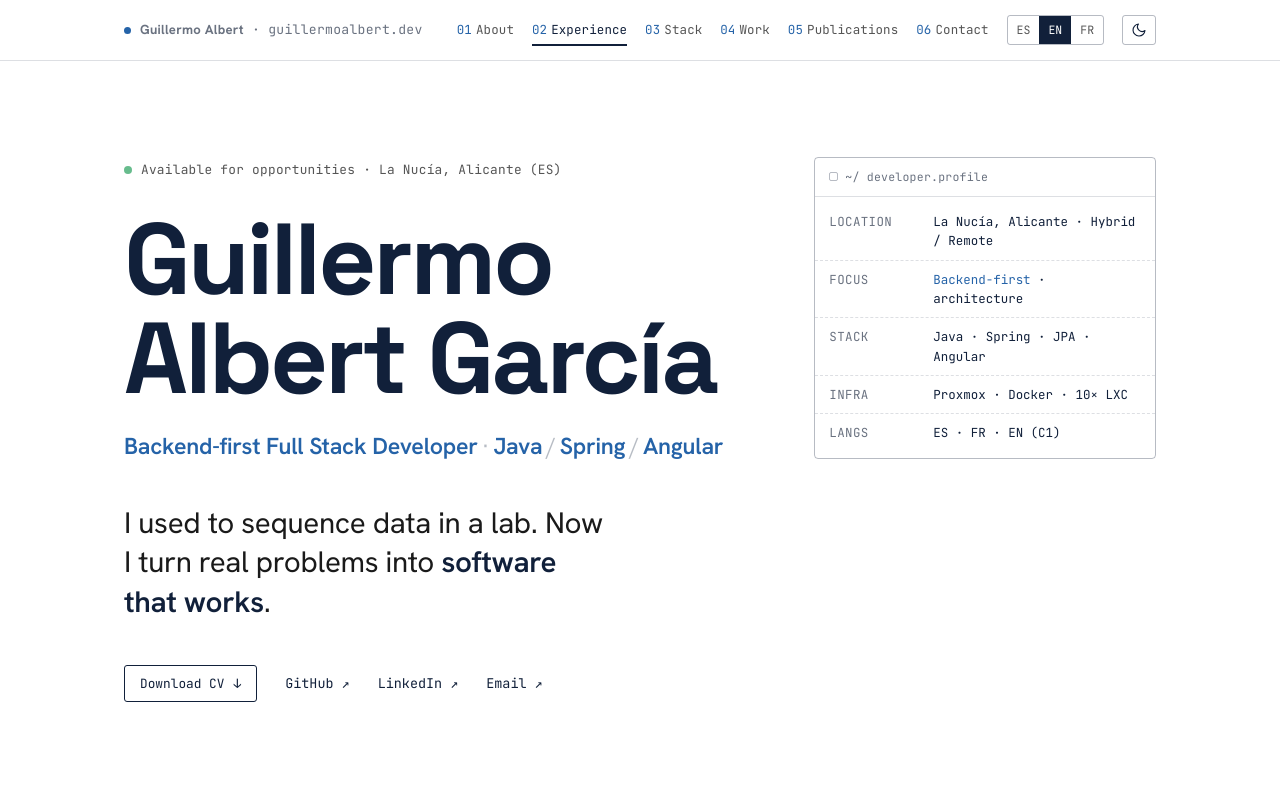
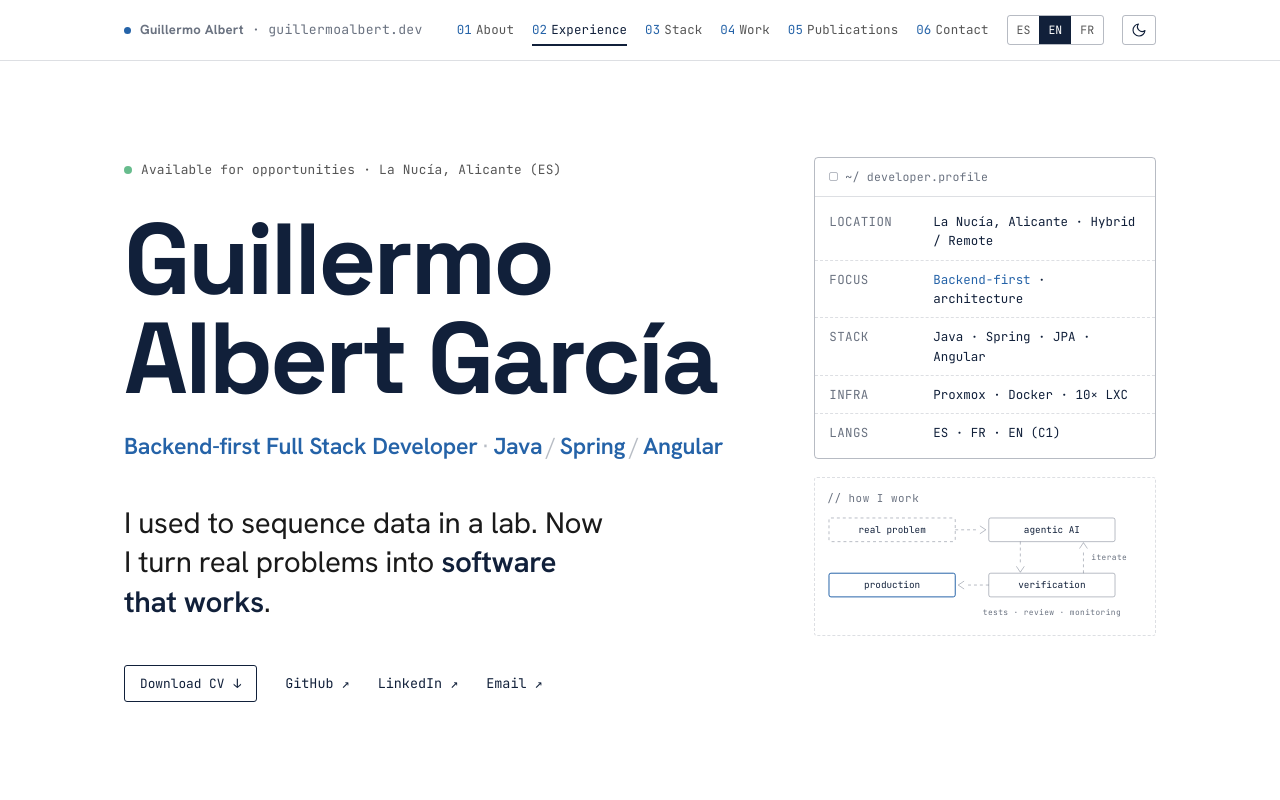
Before and after one commit to GuillermoAlbert/portfolio, a Next.js app: page /en in a window 1280 px wide. Shown: the top 800 px of the page. Built offline with nearby package versions, Linux system fonts and the light colour scheme; no server answers.

Commit message:
hero: diagrama 'como trabajo' bajo la tarjeta spec para equilibrar la columna derecha

```diff
--- a/app/globals.css
+++ b/app/globals.css
@@ -319,11 +319,16 @@ a { color: inherit; text-decoration: none; }
 .linkmono .arr { transition: transform 0.22s ease; }
 .linkmono:hover .arr { transform: translate(2px, -2px); }
 
-/* hero spec sheet */
+/* hero side column: spec sheet + method sketch */
+.hero__side {
+  display: flex; flex-direction: column; gap: 18px;
+  align-self: start;
+}
+.hero__side .card__diagram { margin-top: 0; }
+
 .spec {
   border: 1px solid var(--line-strong);
   border-radius: 4px;
-  align-self: start;
 }
 .spec__bar {
   display: flex; align-items: center; gap: 7px;
--- a/components/Hero.tsx
+++ b/components/Hero.tsx
@@ -1,6 +1,7 @@
 "use client";
 import { useEffect, useRef } from "react";
 import { T, cvFile, contactEmail, type Locale } from "@/lib/i18n";
+import { MethodDiagram } from "@/components/ProjectDiagrams";
 
 export default function Hero({ locale = "es" }: { locale?: Locale }) {
   const nameRef = useRef<HTMLHeadingElement>(null);
@@ -139,8 +140,9 @@ export default function Hero({ locale = "es" }: { locale?: Locale }) {
           </div>
         </div>
 
-        <aside className="spec reveal" data-d="3" aria-label="Resumen">
-          <div className="spec__bar">
+        <div className="hero__side reveal" data-d="3">
+          <aside className="spec" aria-label="Resumen">
+            <div className="spec__bar">
             <span className="b" aria-hidden="true"></span>
             <span>~/ developer.profile</span>
           </div>
@@ -178,7 +180,9 @@ export default function Hero({ locale = "es" }: { locale?: Locale }) {
               <span className="spec__v">ES · FR · EN (C1)</span>
             </div>
           </div>
-        </aside>
+          </aside>
+          <MethodDiagram locale={locale} />
+        </div>
       </div>
     </section>
   );
--- a/components/ProjectDiagrams.tsx
+++ b/components/ProjectDiagrams.tsx
@@ -50,6 +50,59 @@ export function MamsDiagram({ locale = "es" }: { locale?: Locale }) {
   );
 }
 
+// Working-method sketch for the hero's side column: the AI-assisted loop where
+// verification gates everything. Same visual language as the project sketches.
+export function MethodDiagram({ locale = "es" }: { locale?: Locale }) {
+  return (
+    <figure className="card__diagram" aria-hidden="true">
+      <T
+        locale={locale}
+        className="card__diagram-k mono"
+        es="// cómo trabajo"
+        en="// how I work"
+        fr="// ma méthode"
+      />
+      <svg viewBox="0 0 320 112" strokeWidth="1">
+        {/* row 1: input → agent */}
+        <rect className="diag-box diag-box--dashed" x="2" y="2" width="128" height="24" rx="2" />
+        <T locale={locale} as="text" className="diag-label" x="66" y="17"
+           es="problema real" en="real problem" fr="problème réel" />
+
+        <line className="diag-wire" x1="130" y1="14" x2="154" y2="14" />
+        <path className="diag-head" d="M155 10 l6 4 -6 4" />
+
+        <rect className="diag-box" x="164" y="2" width="128" height="24" rx="2" />
+        <T locale={locale} as="text" className="diag-label" x="228" y="17"
+           es="IA agéntica" en="agentic AI" fr="IA agentique" />
+
+        {/* down into verification */}
+        <line className="diag-wire" x1="196" y1="26" x2="196" y2="50" />
+        <path className="diag-head" d="M192 51 l4 6 4 -6" />
+
+        {/* feedback: verification kicks it back until it passes */}
+        <line className="diag-wire" x1="260" y1="58" x2="260" y2="34" />
+        <path className="diag-head" d="M256 33 l4 -6 4 6" />
+        <T locale={locale} as="text" className="diag-note diag-note--start" x="268" y="45"
+           es="itera" en="iterate" fr="itère" />
+
+        {/* row 2: verification → production */}
+        <rect className="diag-box" x="164" y="58" width="128" height="24" rx="2" />
+        <T locale={locale} as="text" className="diag-label" x="228" y="73"
+           es="verificación" en="verification" fr="vérification" />
+
+        <line className="diag-wire" x1="164" y1="70" x2="140" y2="70" />
+        <path className="diag-head" d="M139 66 l-6 4 6 4" />
+
+        <rect className="diag-box diag-box--accent" x="2" y="58" width="128" height="24" rx="2" />
+        <T locale={locale} as="text" className="diag-label" x="66" y="73"
+           es="producción" en="production" fr="production" />
+
+        <text className="diag-note" x="228" y="100">tests · review · monitoring</text>
+      </svg>
+    </figure>
+  );
+}
+
 export function HomelabDiagram({ locale = "es" }: { locale?: Locale }) {
   return (
     <figure className="card__diagram" aria-hidden="true">
```
